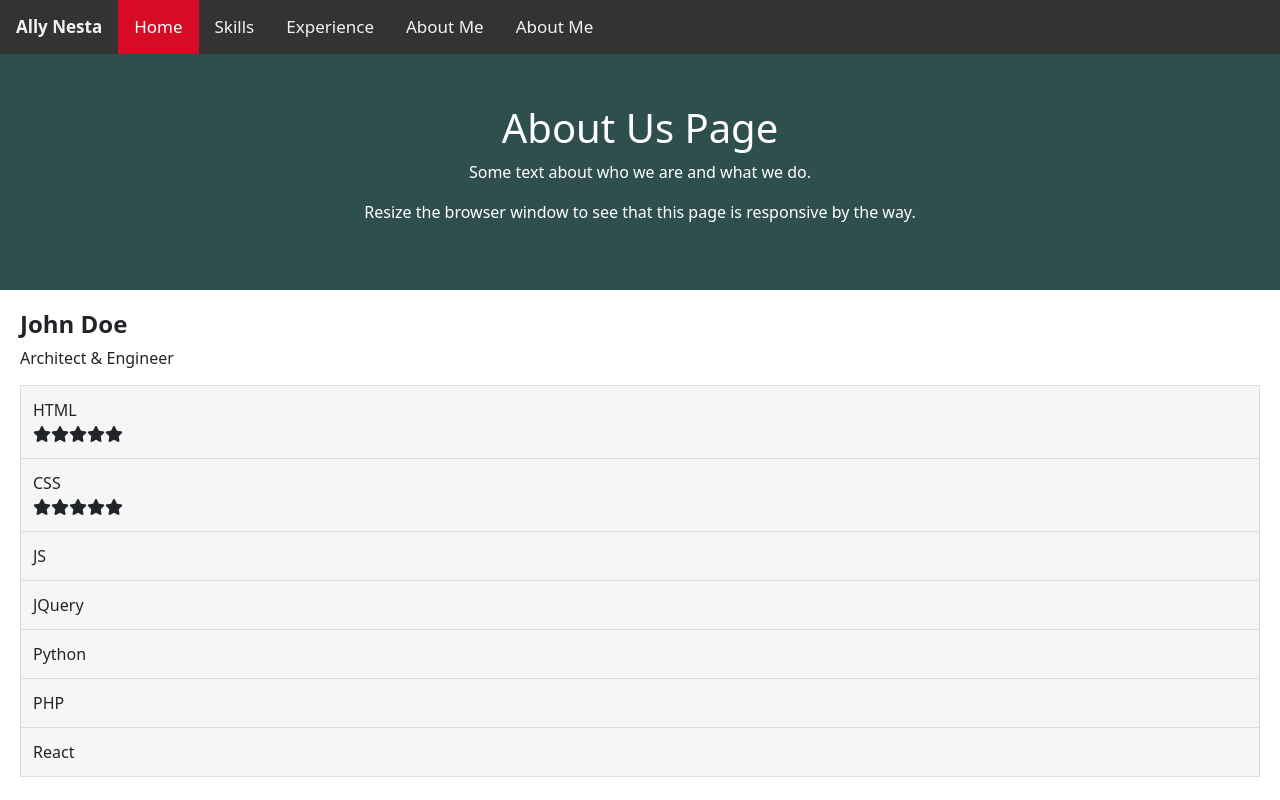
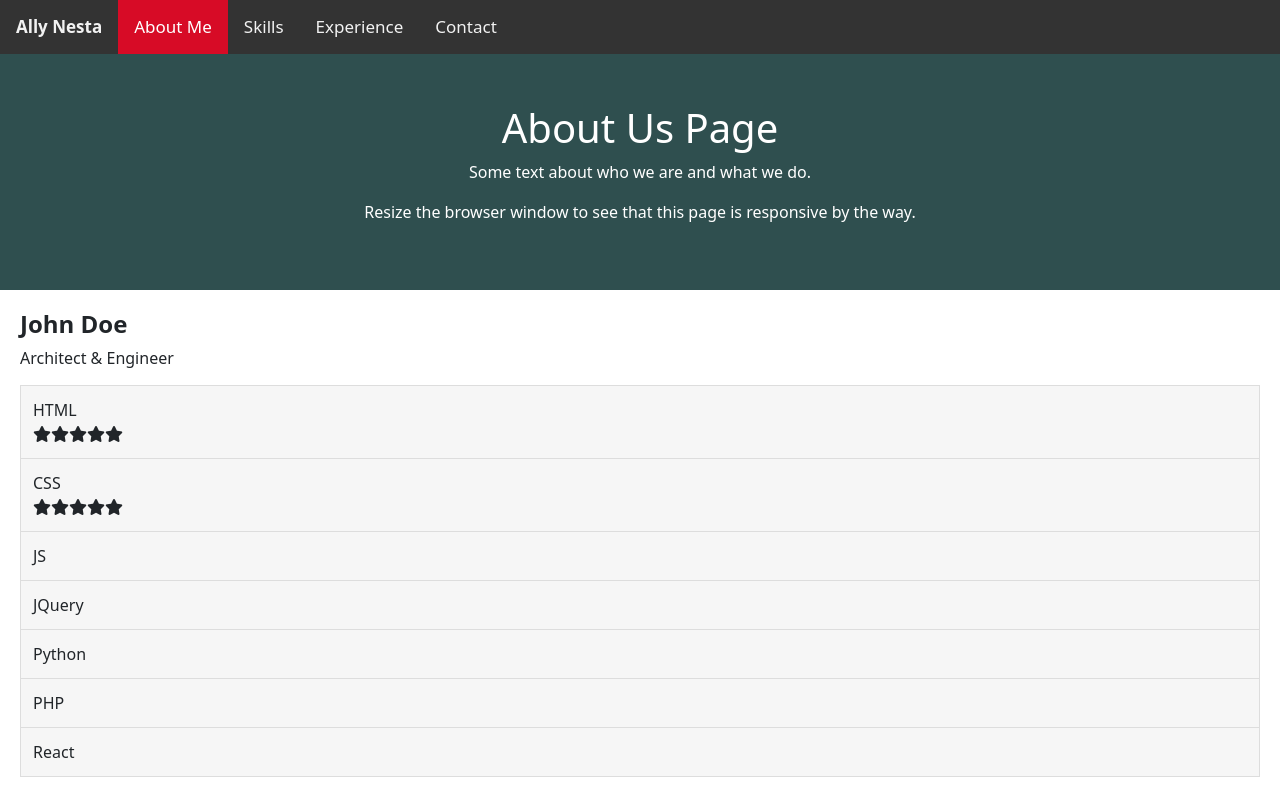
Before and after one commit to Allynesta/cv-tsx, a React (Vite) app: page / in a window 1280 px wide. Shown: the top 800 px of the page. Built offline with nearby package versions, Linux system fonts and the light colour scheme.

Commit message:
modify nav bar redirects

```diff
--- a/src/component/Navbar.tsx
+++ b/src/component/Navbar.tsx
@@ -7,13 +7,13 @@ const Navbar = () => {
 				<a className="disabledlogo" href="#default">
 					Ally Nesta
 				</a>
-				<a className="active" href="#home">
-					Home
+
+				<a className="active" href="#about-section">
+					About Me
 				</a>
 				<a href="#skill-section">Skills</a>
 				<a href="#experience-section">Experience</a>
-				<a href="#about-section">About Me</a>
-				<a href="#contact-section">About Me</a>
+				<a href="#contact-section">Contact</a>
 			</div>
 		</>
 	);
```
